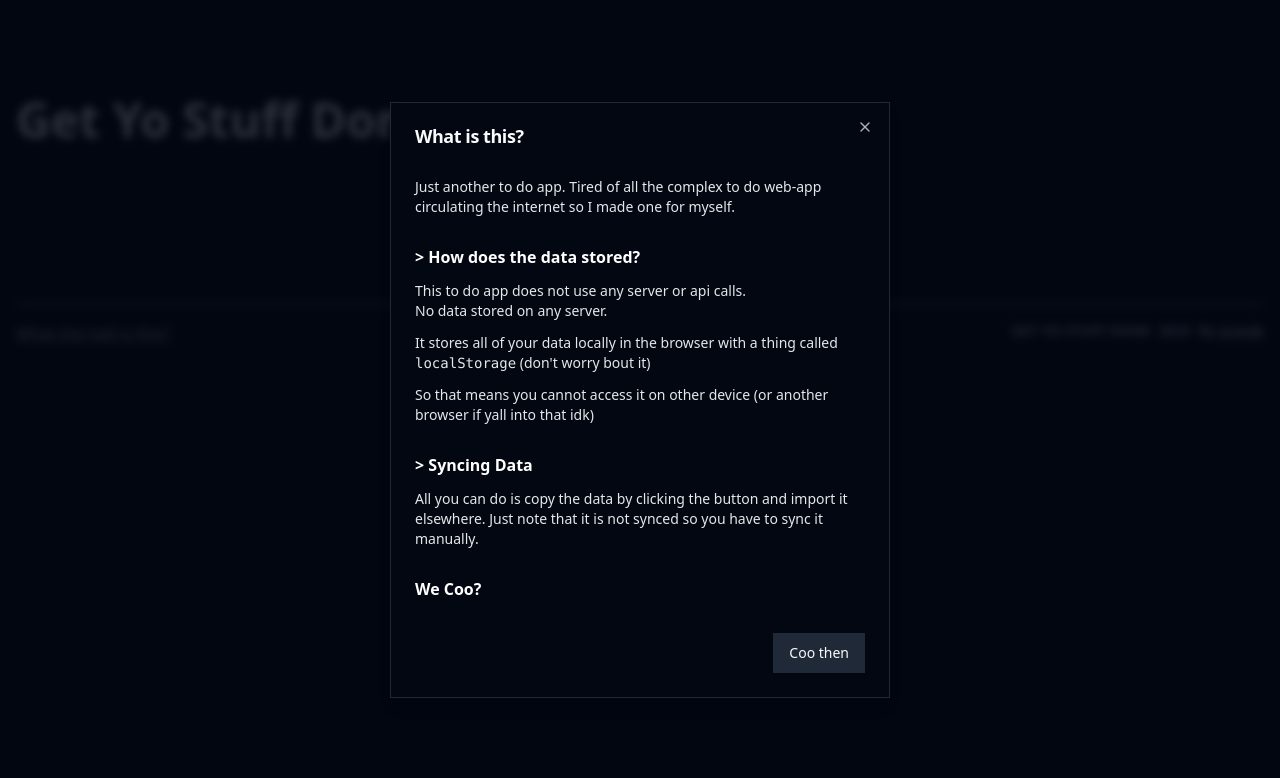
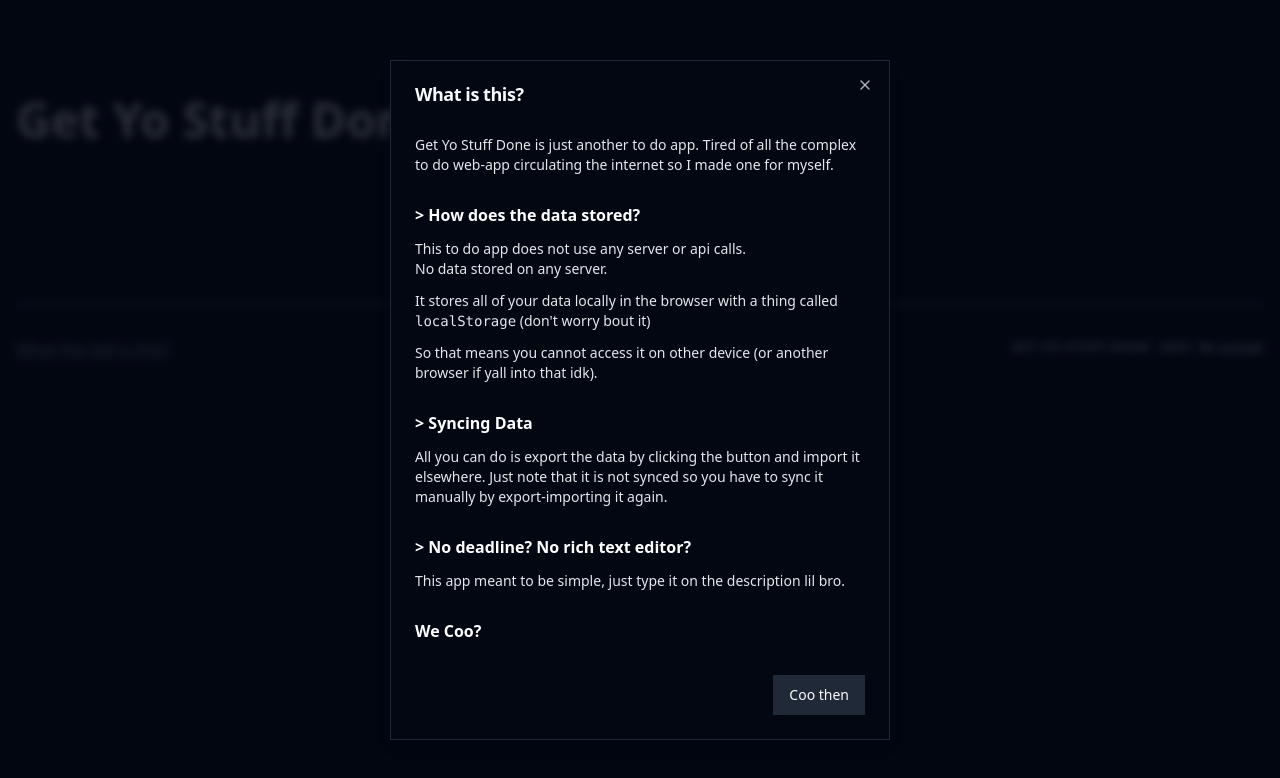
Before and after one commit to prmzk/get-yo-stuff-done, a React (Vite) app: page / in a window 1280 px wide. Both pictures are taken after a click on the button "What the hell is this?". Shown: the top 778 px of the page. Built offline with nearby package versions, Linux system fonts and the light colour scheme.

Commit message:
modify footer

```diff
--- a/src/components/Footer.tsx
+++ b/src/components/Footer.tsx
@@ -2,8 +2,8 @@ import WTHDialog from "./WTHDialog";
 
 const Footer = () => {
   return (
-    <footer className="mt-40 border-t border-gray-400 pt-4">
-      <div className="flex justify-between">
+    <footer className="mt-40 mb-8 border-t border-gray-400 pt-8">
+      <div className="flex flex-col sm:flex-row justify-between">
         <div>
           <WTHDialog>
             <button className="text-gray-400 underline">
--- a/src/components/WTHDialog.tsx
+++ b/src/components/WTHDialog.tsx
@@ -22,8 +22,9 @@ const WTHDialog: React.FC<Props> = ({ children }) => {
         </DialogHeader>
         <div className="flex flex-col gap-3 my-4 text-gray-200">
           <p className="text-sm">
-            Just another to do app. Tired of all the complex to do web-app
-            circulating the internet so I made one for myself.
+            Get Yo Stuff Done is just another to do app. Tired of all the
+            complex to do web-app circulating the internet so I made one for
+            myself.
           </p>
 
           <h2 className="text-md mt-4 font-semibold text-white">
@@ -41,15 +42,22 @@ const WTHDialog: React.FC<Props> = ({ children }) => {
           </p>
           <p className="text-sm">
             So that means you cannot access it on other device (or another
-            browser if yall into that idk)
+            browser if yall into that idk).
           </p>
           <h2 className="text-md mt-4 font-semibold text-white">
             {">  Syncing Data"}
           </h2>
           <p className="text-sm">
-            All you can do is copy the data by clicking the button and import it
-            elsewhere. Just note that it is not synced so you have to sync it
-            manually.
+            All you can do is export the data by clicking the button and import
+            it elsewhere. Just note that it is not synced so you have to sync it
+            manually by export-importing it again.
+          </p>
+          <h2 className="text-md mt-4 font-semibold text-white">
+            {">  No deadline? No rich text editor?"}
+          </h2>
+          <p className="text-sm">
+            This app meant to be simple, just type it on the description lil
+            bro.
           </p>
           <h2 className="text-md mt-4 font-semibold text-white">We Coo?</h2>
         </div>
```
